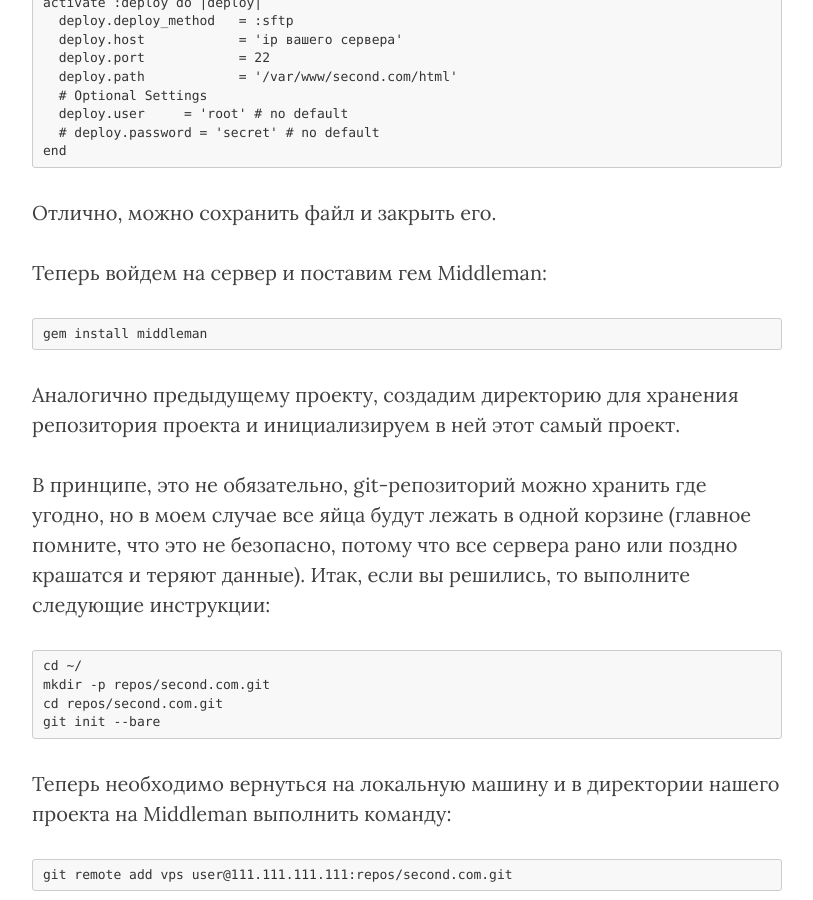
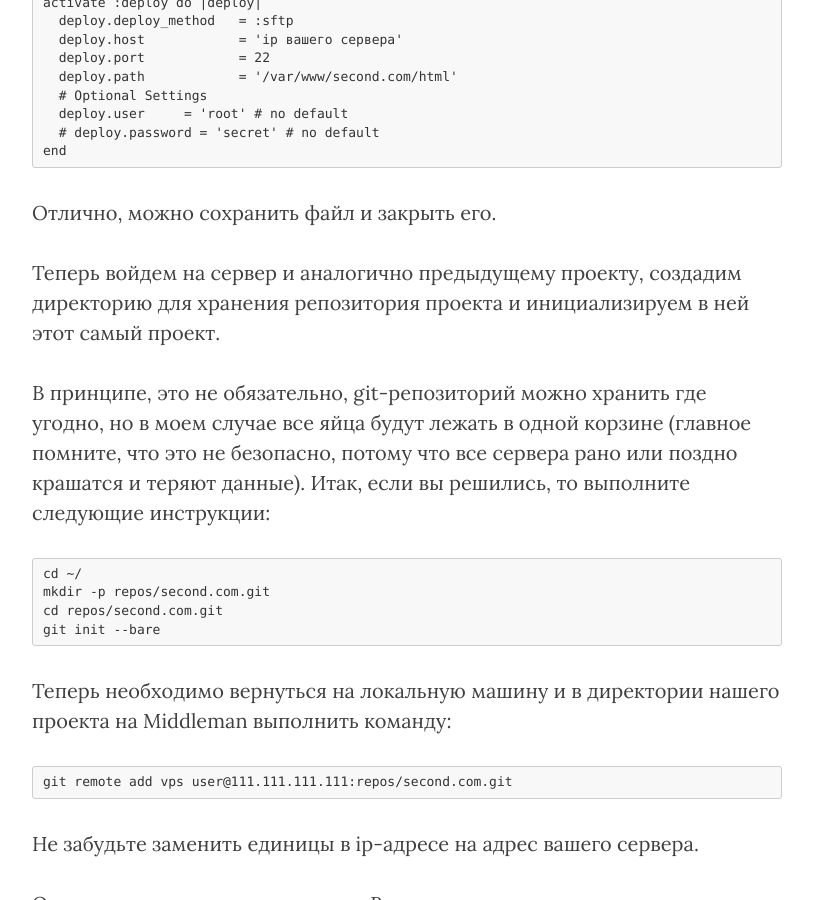
Before and after one commit to Freika/freika.github.io, a Jekyll site: the page built from _posts/2016-01-18-deploy-static-sites-to-vps-part-3.md, in a window 1280 px wide and 900 px high, scrolled down 1165 px. Shown: the whole window, without its empty margins (233-1046 px from the left). Built offline with Jekyll 4.4.1, drawn with Linux system fonts in a browser that asks for light colours; nearby versions of some CDN libraries; Markdown is read by kramdown in place of the engine named in the settings; comment, search, counter and statistics services are not loaded.

Commit message:
Don't install middleman

````diff
--- a/_posts/2016-01-18-deploy-static-sites-to-vps-part-3.md
+++ b/_posts/2016-01-18-deploy-static-sites-to-vps-part-3.md
@@ -31,13 +31,7 @@
 
 Отлично, можно сохранить файл и закрыть его.
 
-Теперь войдем на сервер и поставим гем Middleman:
-
-```
-gem install middleman
-```
-
-Аналогично предыдущему проекту, создадим директорию для хранения репозитория проекта и инициализируем в ней этот самый проект.
+Теперь войдем на сервер и аналогично предыдущему проекту, создадим директорию для хранения репозитория проекта и инициализируем в ней этот самый проект.
 
 В принципе, это не обязательно, git-репозиторий можно хранить где угодно, но в моем случае все яйца будут лежать в одной корзине (главное помните, что это не безопасно, потому что все сервера рано или поздно крашатся и теряют данные). Итак, если вы решились, то выполните следующие инструкции:
 
````
